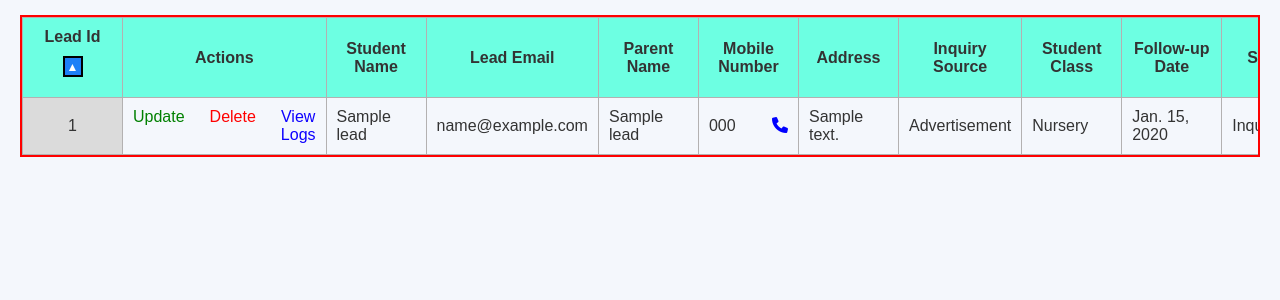
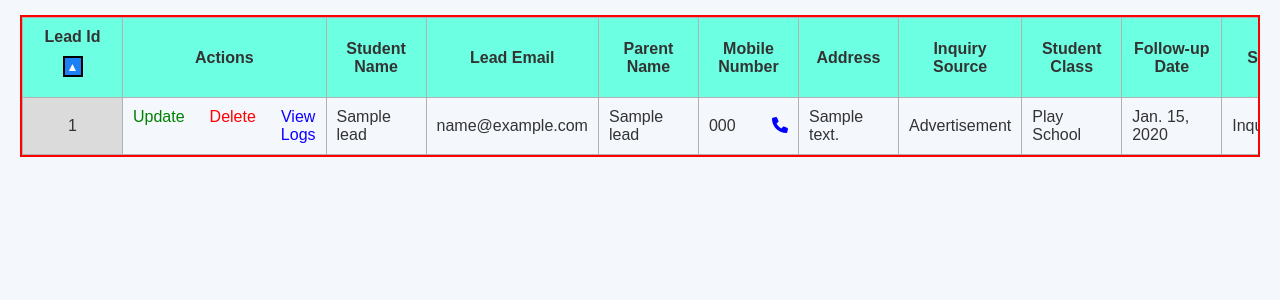
Before and after one commit to prannnjal/andaman, a Django app: page /inquiries/list/ in a window 1280 px wide. Shown: the part 150-450 px from the top of the page. Run offline with Django 3.2, Linux system fonts and the light colour scheme; a user stored in the database is signed in; tables that the repository leaves empty hold one stand-in row (values such as "Sample post"); parts of the project's set-up code (start-up, migrations or seed data) failed here and were passed over.

Commit message:
Added Play School option in student_class models

```diff
--- a/inquiries/models.py
+++ b/inquiries/models.py
@@ -52,6 +52,7 @@
 
 class Lead(models.Model):
     STUDENT_CHOICES = [
+        ('Play School', 'Play School'),
         ('Nursery', 'Nursery'),
         ('LKG', 'LKG'),
         ('UKG', 'UKG'),
@@ -94,7 +95,7 @@
     block = models.CharField(choices=BLOCK_CHOICES, max_length=100, blank=False, null=False)
     location_panchayat = models.CharField(max_length=100, blank=False, null=False)
     inquiry_source = models.CharField(choices = INQUIRY_CHOICES, max_length=100)  # e.g., Advertisement, Walk-in, Online
-    student_class = models.CharField(choices=STUDENT_CHOICES, max_length=10)
+    student_class = models.CharField(choices=STUDENT_CHOICES, max_length=30)
     status = models.CharField(choices=STATUS_CHOICES, max_length=100, default='Inquiry')  # Inquiry, Follow-up, Visit, etc.
     remarks = models.TextField(blank=True, null=True)
 
--- a/inquiries/templates/inquiries/display_leads_list.html
+++ b/inquiries/templates/inquiries/display_leads_list.html
@@ -312,6 +312,7 @@
 
     <script>
         classOrder = {
+            'Play School': 0,
             'Nursery': 1,
             'LKG': 2,
             'UKG': 3,
--- a/inquiries/templates/inquiries/inquiry_list.html
+++ b/inquiries/templates/inquiries/inquiry_list.html
@@ -933,6 +933,7 @@
         curr_th_element.classList.add("asc")
 
         classOrder = {
+            'Play School': 0,
             'Nursery': 1,
             'LKG': 2,
             'UKG': 3,
```
